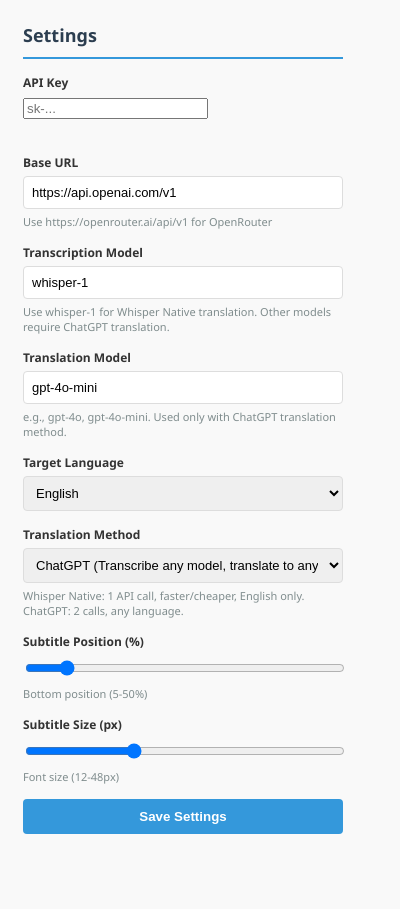
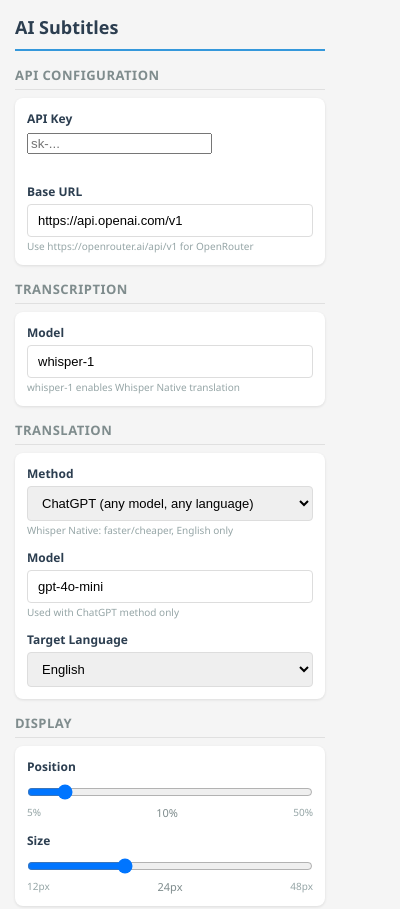
Before and after one commit to rodolfonobrega/Video2Text, a browser extension: page extension/popup.html in a window 400 px wide. Shown: the top 909 px of the page. Before the commit the page ends 882 px from the top, so only its background shows below. Drawn offline with Linux system fonts and the light colour scheme.

Commit message:
refactor: Reorganize extension settings UI into sections
- Group settings into 4 sections: API Configuration, Transcription, Translation, Display
- Use card-style sections with headers and subtle shadows
- Add range value labels that update in real-time
- Cleaner typography and spacing
- Inline labels for range sliders (min/max labels + value)

```diff
--- a/extension/popup.html
+++ b/extension/popup.html
@@ -3,41 +3,73 @@
   <head>
     <title>AI Subtitles Settings</title>
     <style>
+      * {
+        box-sizing: border-box;
+      }
+
       body {
-        width: 320px;
+        width: 340px;
         padding: 15px;
         font-family: 'Segoe UI', Tahoma, Geneva, Verdana, sans-serif;
-        background-color: #f9f9f9;
+        background-color: #f5f5f5;
         color: #333;
+        margin: 0;
       }
 
       h2 {
-        margin-top: 0;
+        margin: 0 0 15px 0;
         font-size: 18px;
         color: #2c3e50;
         border-bottom: 2px solid #3498db;
         padding-bottom: 10px;
       }
 
+      h3 {
+        margin: 15px 0 8px 0;
+        font-size: 13px;
+        color: #7f8c8d;
+        text-transform: uppercase;
+        letter-spacing: 0.5px;
+        border-bottom: 1px solid #e0e0e0;
+        padding-bottom: 5px;
+      }
+
+      h3:first-of-type {
+        margin-top: 0;
+      }
+
+      .section {
+        background: white;
+        border-radius: 8px;
+        padding: 12px;
+        margin-bottom: 12px;
+        box-shadow: 0 1px 3px rgba(0,0,0,0.1);
+      }
+
       .form-group {
-        margin-bottom: 15px;
+        margin-bottom: 12px;
+      }
+
+      .form-group:last-child {
+        margin-bottom: 0;
       }
 
       label {
         display: block;
-        margin-bottom: 5px;
+        margin-bottom: 4px;
         font-weight: 600;
         font-size: 12px;
+        color: #2c3e50;
       }
 
       input[type='text'],
       select {
         width: 100%;
-        padding: 8px;
+        padding: 8px 10px;
         border: 1px solid #ddd;
         border-radius: 4px;
-        box-sizing: border-box;
         font-size: 13px;
+        transition: border-color 0.2s;
       }
 
       input[type='text']:focus,
@@ -46,16 +78,50 @@
         outline: none;
       }
 
+      .note {
+        font-size: 10px;
+        color: #95a5a6;
+        margin-top: 3px;
+        line-height: 1.3;
+      }
+
+      .error {
+        font-size: 10px;
+        color: #e74c3c;
+        margin-top: 3px;
+        min-height: 14px;
+      }
+
+      input[type='range'] {
+        width: 100%;
+        margin: 5px 0;
+      }
+
+      .range-value {
+        font-size: 11px;
+        color: #7f8c8d;
+        text-align: right;
+      }
+
+      .range-labels {
+        display: flex;
+        justify-content: space-between;
+        font-size: 10px;
+        color: #95a5a6;
+      }
+
       button {
         width: 100%;
-        padding: 10px;
+        padding: 12px;
         background-color: #3498db;
         color: white;
         border: none;
-        border-radius: 4px;
+        border-radius: 6px;
         cursor: pointer;
         font-weight: 600;
+        font-size: 14px;
         transition: background-color 0.2s;
+        margin-top: 10px;
       }
 
       button:hover {
@@ -67,32 +133,25 @@
         font-size: 12px;
         text-align: center;
         color: #27ae60;
-        height: 15px;
+        min-height: 18px;
       }
 
-      .note {
-        font-size: 11px;
-        color: #7f8c8d;
-        margin-top: 5px;
+      .inline-group {
+        display: flex;
+        gap: 10px;
       }
 
-      .error {
-        font-size: 11px;
-        color: #e74c3c;
-        margin-top: 5px;
-        min-height: 15px;
-      }
-
-      input[type='range'] {
-        width: 100%;
-        margin-top: 5px;
+      .inline-group .form-group {
+        flex: 1;
       }
     </style>
   </head>
 
   <body>
-    <h2>Settings</h2>
+    <h2>AI Subtitles</h2>
 
+    <h3>API Configuration</h3>
+    <div class="section">
       <div class="form-group">
         <label for="apiKey">API Key</label>
         <input type="password" id="apiKey" placeholder="sk-..." />
@@ -108,28 +167,43 @@
         />
         <div class="note">Use https://openrouter.ai/api/v1 for OpenRouter</div>
       </div>
+    </div>
 
+    <h3>Transcription</h3>
+    <div class="section">
       <div class="form-group">
-      <label for="transcriptionModel">Transcription Model</label>
+        <label for="transcriptionModel">Model</label>
         <input
           type="text"
           id="transcriptionModel"
           placeholder="whisper-1"
           value="whisper-1"
         />
-      <div class="note">Use whisper-1 for Whisper Native translation. Other models require ChatGPT translation.</div>
+        <div class="note">whisper-1 enables Whisper Native translation</div>
+      </div>
+    </div>
+
+    <h3>Translation</h3>
+    <div class="section">
+      <div class="form-group">
+        <label for="translationMethod">Method</label>
+        <select id="translationMethod">
+          <option value="chatgpt">ChatGPT (any model, any language)</option>
+          <option value="whisper">Whisper Native (whisper-1 only, EN)</option>
+        </select>
+        <div class="note">Whisper Native: faster/cheaper, English only</div>
       </div>
 
       <div class="form-group" id="translationModelGroup">
-      <label for="translationModel">Translation Model</label>
+        <label for="translationModel">Model</label>
         <input type="text" id="translationModel" placeholder="gpt-4o-mini" value="gpt-4o-mini" />
-      <div class="note">e.g., gpt-4o, gpt-4o-mini. Used only with ChatGPT translation method.</div>
+        <div class="note">Used with ChatGPT method only</div>
       </div>
 
       <div class="form-group">
         <label for="targetLanguage">Target Language</label>
         <select id="targetLanguage">
-        <option value="original">Original (Transcribe only)</option>
+          <option value="original">Original (no translation)</option>
           <option value="en">English</option>
           <option value="pt">Portuguese</option>
           <option value="es">Spanish</option>
@@ -141,26 +215,29 @@
           <option value="zh">Chinese</option>
         </select>
       </div>
+    </div>
 
+    <h3>Display</h3>
+    <div class="section">
       <div class="form-group">
-      <label for="translationMethod">Translation Method</label>
-      <select id="translationMethod">
-        <option value="chatgpt">ChatGPT (Transcribe any model, translate to any language)</option>
-        <option value="whisper">Whisper Native (Transcribe + Translate to English, whisper-1 only)</option>
-      </select>
-      <div class="note">Whisper Native: 1 API call, faster/cheaper, English only. ChatGPT: 2 calls, any language.</div>
+        <label for="subtitlePosition">Position</label>
+        <input type="range" id="subtitlePosition" min="5" max="50" value="10" />
+        <div class="range-labels">
+          <span>5%</span>
+          <span class="range-value" id="positionValue">10%</span>
+          <span>50%</span>
+        </div>
       </div>
 
       <div class="form-group">
-      <label for="subtitlePosition">Subtitle Position (%)</label>
-      <input type="range" id="subtitlePosition" min="5" max="50" value="10" />
-      <div class="note">Bottom position (5-50%)</div>
+        <label for="subtitleSize">Size</label>
+        <input type="range" id="subtitleSize" min="12" max="48" value="24" />
+        <div class="range-labels">
+          <span>12px</span>
+          <span class="range-value" id="sizeValue">24px</span>
+          <span>48px</span>
         </div>
-
-    <div class="form-group">
-      <label for="subtitleSize">Subtitle Size (px)</label>
-      <input type="range" id="subtitleSize" min="12" max="48" value="24" />
-      <div class="note">Font size (12-48px)</div>
+      </div>
     </div>
 
     <button id="saveBtn">Save Settings</button>
--- a/extension/popup.js
+++ b/extension/popup.js
@@ -22,6 +22,20 @@ document.addEventListener('DOMContentLoaded', () => {
     }
   }
 
+  function updateRangeLabels() {
+    const positionEl = document.getElementById('subtitlePosition');
+    const sizeEl = document.getElementById('subtitleSize');
+    const positionValue = document.getElementById('positionValue');
+    const sizeValue = document.getElementById('sizeValue');
+
+    if (positionEl && positionValue) {
+      positionValue.textContent = positionEl.value + '%';
+    }
+    if (sizeEl && sizeValue) {
+      sizeValue.textContent = sizeEl.value + 'px';
+    }
+  }
+
   if (methodEl) {
     methodEl.addEventListener('change', updateMethodOption);
   }
@@ -29,6 +43,9 @@ document.addEventListener('DOMContentLoaded', () => {
   if (transcriptionModelEl) {
     transcriptionModelEl.addEventListener('change', updateMethodOption);
   }
+
+  document.getElementById('subtitlePosition')?.addEventListener('input', updateRangeLabels);
+  document.getElementById('subtitleSize')?.addEventListener('input', updateRangeLabels);
 
   // Load saved settings
   chrome.storage.local.get(
```
Lines whose indentation alone changed are shown as unchanged.
